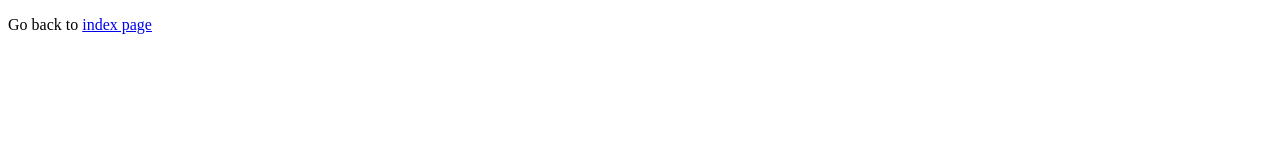
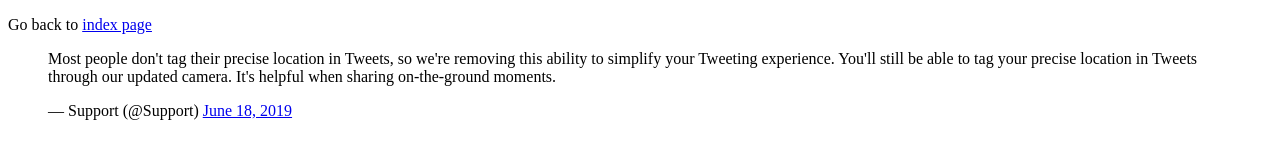
Before and after one commit to brianacademy/My_First_Portfolio, a plain HTML site: page html_basic/tweets.html in a window 1280 px wide. Drawn offline with Linux system fonts and the light colour scheme.

Commit message:
updated tweets.html

```diff
--- a/html_basic/tweets.html
+++ b/html_basic/tweets.html
@@ -9,5 +9,14 @@
   <p>
     Go back to <a href="index.html">index page</a>
   </p>
+  <blockquote class="twitter-tweet"><p lang="en" dir="ltr">
+    Most people don&#39;t tag their precise location in Tweets,
+    so we&#39;re removing this ability to simplify your Tweeting experience.
+    You&#39;ll still be able to tag your precise location in Tweets through our
+    updated camera. It&#39;s helpful when sharing on-the-ground moments.</p>&mdash;
+    Support (@Support)
+    <a href="https://twitter.com/Support/status/1141039841993355264?ref_src=twsrc%5Etfw">June 18, 2019</a>
+  </blockquote>
+  <script async src="https://platform.twitter.com/widgets.js" charset="utf-8"></script>
 </body>
 </html>
```
